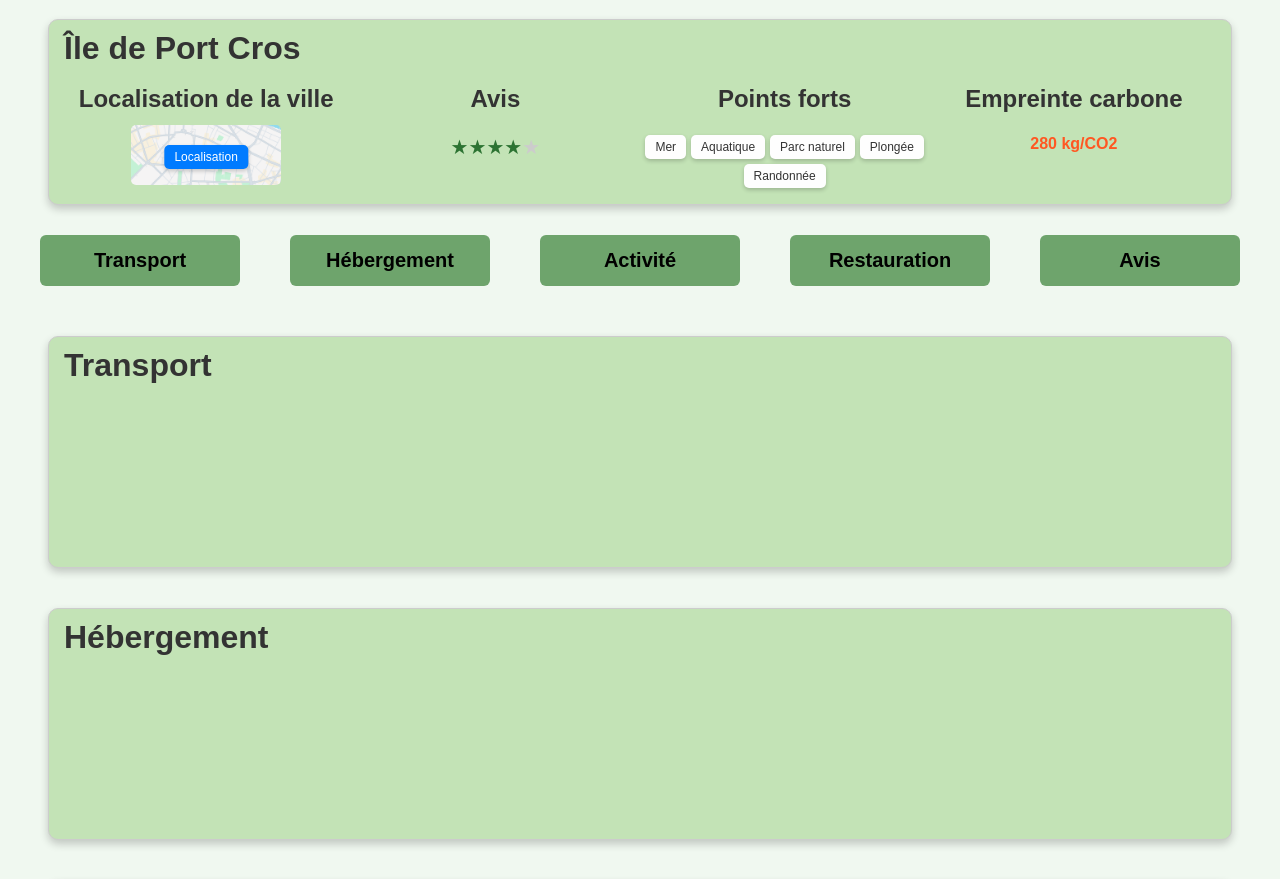
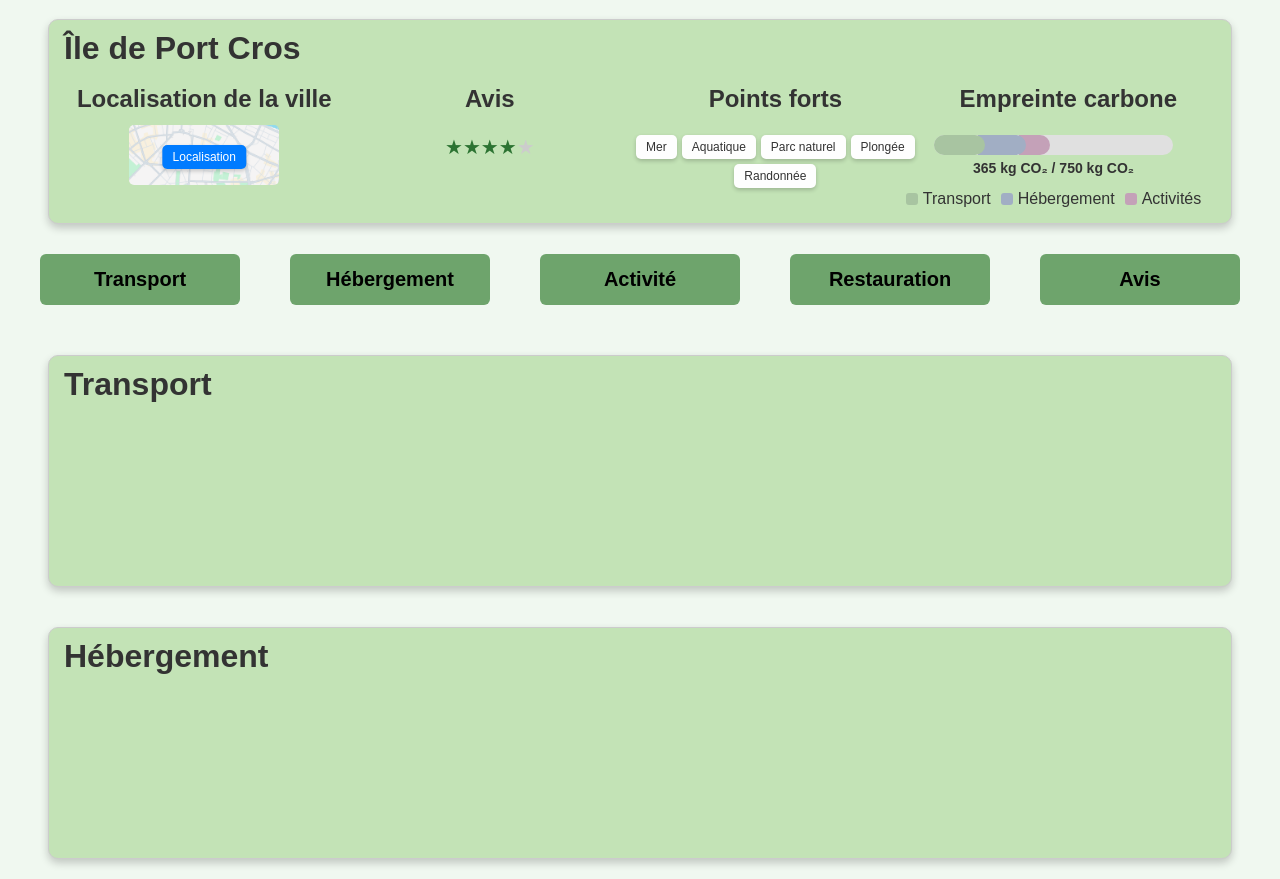
Before and after one commit to FelixHumeau/ECO2TRIP, a React (Create React App) app in the folder front/: page /summary in a window 1280 px wide. Shown: the part 920-1799 px from the top of the page. Built offline with nearby package versions, Linux system fonts and the light colour scheme.

Commit message:
feat: Ajout de la jauge

```diff
--- /dev/null
+++ b/front/src/components/CarbonGauge.js
@@ -0,0 +1,83 @@
+import React from "react";
+
+const CarbonGauge = ({ carbonFootprint, days, maxWidthGauge }) => {
+  const maxCarbon = 150 * days; // Total max basé sur le nombre de jours
+  const totalEmissions = carbonFootprint.transport + carbonFootprint.housing + carbonFootprint.activities;
+
+  // Calcul des pourcentages pour chaque catégorie
+  const transportPercentage = Math.min((carbonFootprint.transport / maxCarbon) * 100, 100);
+  const housingPercentage = Math.min((carbonFootprint.housing / maxCarbon) * 100, 100)+3;
+  const activitiesPercentage = Math.min((carbonFootprint.activities / maxCarbon) * 100, 100)+3;
+
+  return (
+    <div style={{ textAlign: "center", width: "90%" }}>
+      <div style={{
+        width: "90%",
+        maxWidth: `${maxWidthGauge}px`,
+        minWidth: "100px",
+        height: "20px",
+        backgroundColor: "#e0e0e0",
+        borderRadius: "10px",
+        overflow: "hidden",
+        position: "relative",
+        margin: "auto",
+        display: "flex"
+      }}>
+        {/* Transport */}
+        <div style={{
+          width: `${transportPercentage}%`,
+          height: "100%",
+          backgroundColor: "#A8C4A1", //  Couleur Transport
+          transition: "width 0.5s ease-in-out",
+          borderTopRightRadius: "10px",
+          borderBottomRightRadius: "10px",
+          zIndex: 3,
+        }} />
+        {/* Hébergement */}
+        <div style={{
+          width: `${housingPercentage}%`,
+          height: "100%",
+          backgroundColor: "#A1AEC4", //  Couleur Hébergement
+          transition: "width 0.5s ease-in-out",
+          marginLeft: "-3%",
+          borderTopRightRadius: "10px",
+          borderBottomRightRadius: "10px",
+          zIndex: 2
+        }} />
+        {/* Activités */}
+        <div style={{
+          width: `${activitiesPercentage}%`,
+          height: "100%",
+          backgroundColor: "#C4A1B8", //  Couleur Activités
+          transition: "width 0.5s ease-in-out",
+          marginLeft: "-3%",
+          borderTopRightRadius: "10px",
+          borderBottomRightRadius: "10px",
+          zIndex: 1
+        }} />
+      </div>
+
+      {/* Légende des émissions */}
+      <p style={{ fontSize: "14px", fontWeight: "bold", marginTop: "5px" }}>
+        {totalEmissions} kg CO₂ / {maxCarbon} kg CO₂
+      </p>
+
+      <div style={{ display: "flex", justifyContent: "center", gap: "10px", marginTop: "5px" }}>
+        <span style={{ display: "flex", alignItems: "center" }}>
+          <div style={{ width: "12px", height: "12px", backgroundColor: "#A8C4A1", marginRight: "5px", borderRadius: "3px" }}></div>
+          Transport
+        </span>
+        <span style={{ display: "flex", alignItems: "center" }}>
+          <div style={{ width: "12px", height: "12px", backgroundColor: "#A1AEC4", marginRight: "5px", borderRadius: "3px" }}></div>
+          Hébergement
+        </span>
+        <span style={{ display: "flex", alignItems: "center" }}>
+          <div style={{ width: "12px", height: "12px", backgroundColor: "#C4A1B8", marginRight: "5px", borderRadius: "3px" }}></div>
+          Activités
+        </span>
+      </div>
+    </div>
+  );
+};
+
+export default CarbonGauge;
--- a/front/src/components/CityCard.js
+++ b/front/src/components/CityCard.js
@@ -2,8 +2,9 @@ import React, { useState } from "react";
 import pieceOfMap from "../assets/piece_of_map.png";
 import PopupModal from "./PopupModal";
 import MapComponent from "./MapComponent";
+import CarbonGauge from "./CarbonGauge";
 
-const CityCard = ({ cityName, rating, tags, carbonFootprint, coordinates }) => {
+const CityCard = ({ cityName, rating, tags, carbonFootprint, coordinates, days }) => {
   const [isPopupOpen, setIsPopupOpen] = useState(false);
 
   // Fonction pour afficher les étoiles
@@ -24,6 +25,8 @@ const CityCard = ({ cityName, rating, tags, carbonFootprint, coordinates }) => {
     }
     return stars;
   };
+
+  console.log(carbonFootprint, days)
 
   return (
     <div
@@ -129,12 +132,10 @@ const CityCard = ({ cityName, rating, tags, carbonFootprint, coordinates }) => {
           </div>
         </div>
 
-        {/* Bloc 4 : Empreinte carbone */}
+        {/* Bloc 4 : Empreinte carbone avec jauge */}
         <div style={{ textAlign: "center", flex: 1 }}>
           <h2 style={{ marginBottom: "10px", minHeight: "40px" }}>Empreinte carbone</h2>
-          <div style={{ fontSize: "16px", fontWeight: "bold", color: "#FF5722" }}>
-            {carbonFootprint} kg/CO2
-          </div>
+          <CarbonGauge carbonFootprint={carbonFootprint} days={days} maxWidthGauge={400} />
         </div>
 
       </div>
--- a/front/src/pages/SummaryPage.js
+++ b/front/src/pages/SummaryPage.js
@@ -16,8 +16,13 @@ const SummaryPage = () => {
     cityName: "Île de Port Cros",
     rating: 4.6,
     tags: ["Mer", "Aquatique", "Parc naturel", "Plongée", "Randonnée"],
-    carbonFootprint: 280,
+    carbonFootprint: {
+      activities: 75,
+      housing: 130,
+      transport: 160,
+    },
     coordinates: [43.002, 6.399],
+    days: 5,
   };
 
   const buttonLabels = ["Transport", "Hébergement", "Activité", "Restauration", "Avis"];
@@ -46,6 +51,7 @@ const SummaryPage = () => {
         tags={cityData.tags}
         carbonFootprint={cityData.carbonFootprint}
         coordinates={cityData.coordinates}
+        days={cityData.days}
       />
 
       <ScrollableButtons labels={buttonLabels} cardRefs={cardRefs} />
```
